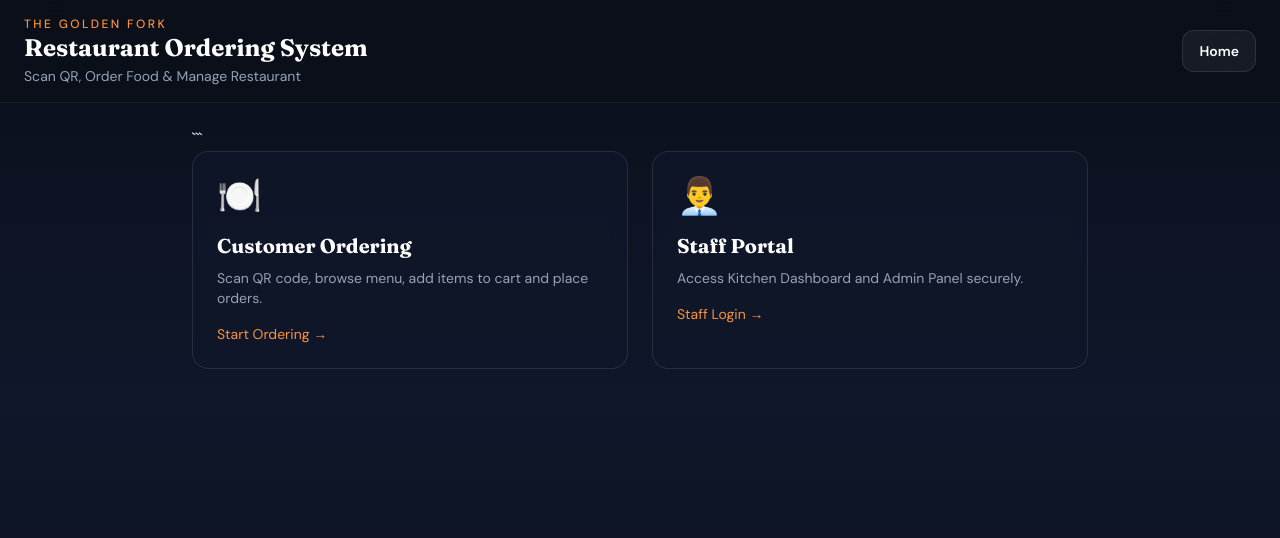
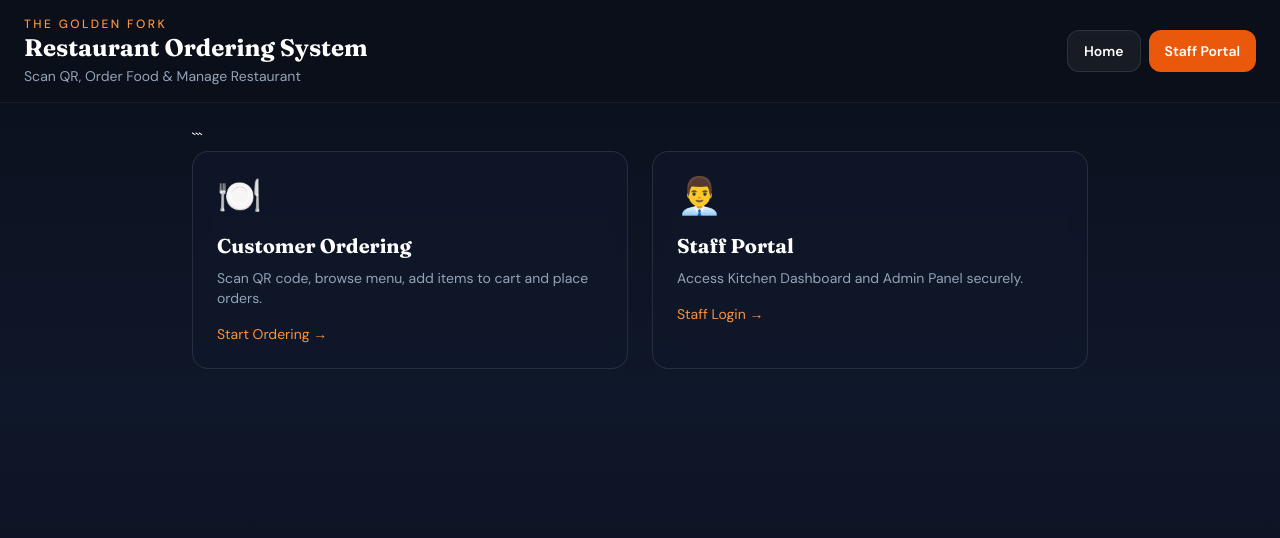
Before and after one commit to mallika070604-tech/restaurant-ordering-system, a React (Vite) app in the folder frontend/: page / in a window 1280 px wide. Shown: the top 538 px of the page. Built offline with nearby package versions, Linux system fonts and the light colour scheme; no server answers; the HTML template or start-up script is replaced by a standard one.

Commit message:
Added navbar staff portal

```diff
--- a/frontend/src/components/Navbar.jsx
+++ b/frontend/src/components/Navbar.jsx
@@ -3,8 +3,18 @@ import { Link } from 'react-router-dom';
 export default function Navbar() {
   return (
     <nav className="flex flex-wrap gap-2">
-      <Link to="/" className="btn-secondary text-xs sm:text-sm">
+      <Link
+        to="/"
+        className="btn-secondary text-xs sm:text-sm"
+      >
         Home
+      </Link>
+
+      <Link
+        to="/staff"
+        className="btn-primary text-xs sm:text-sm"
+      >
+        Staff Portal
       </Link>
     </nav>
   );
```
